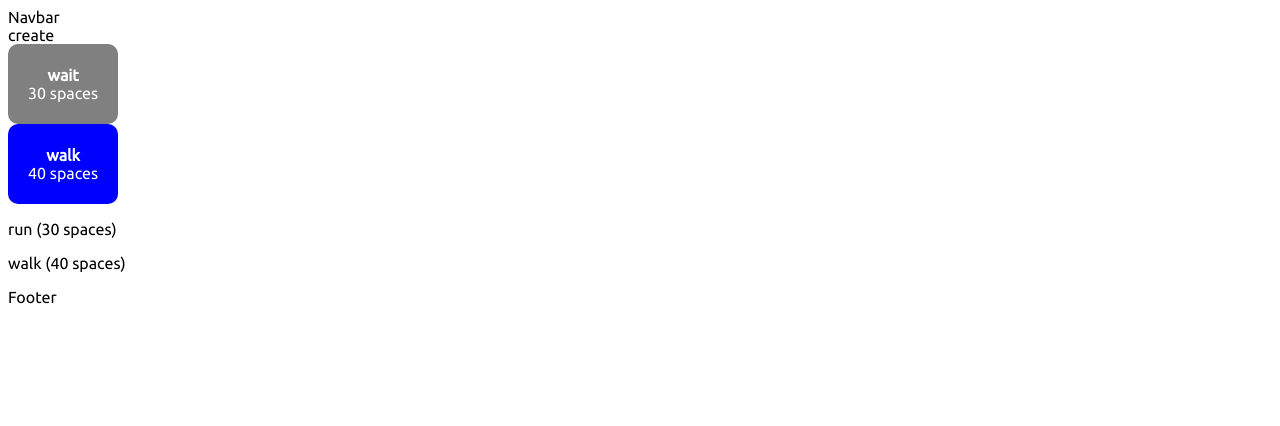
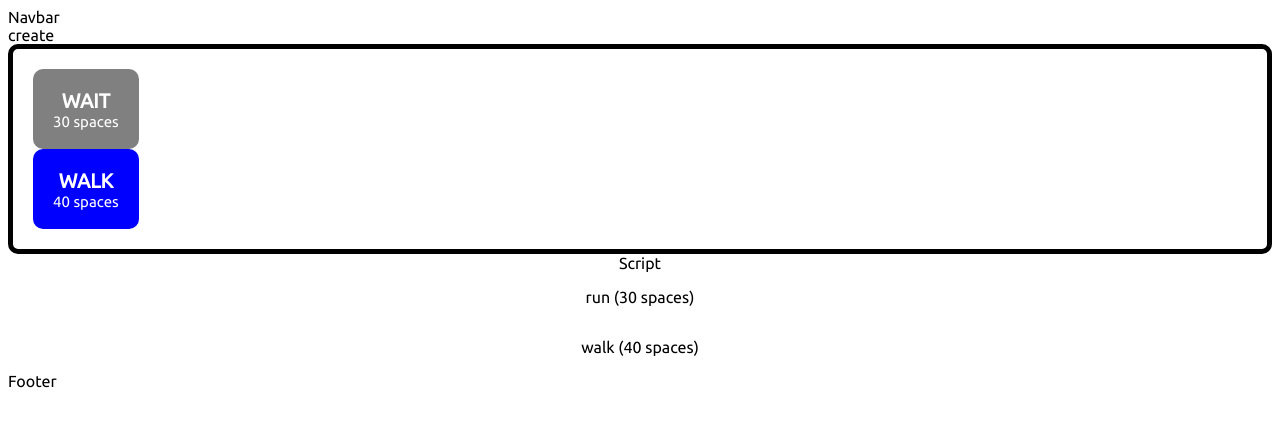
Before and after one commit to itaylor24/Robotokens, a Next.js app in the folder robotokens-app/: page /create in a window 1280 px wide. Shown: the top 426 px of the page. Built offline with nearby package versions, Linux system fonts and the light colour scheme.

Commit message:
styling for scripts and block code

```diff
--- a/robotokens-app/Components/BlockCode/Block.js
+++ b/robotokens-app/Components/BlockCode/Block.js
@@ -7,7 +7,7 @@ const Block = (props) => {
 
     return (<BlockContainer name = {block.name}>
         <BlockTitle name = {block.name}>
-            {block.name}
+            {block.name.toUpperCase()}
         </BlockTitle>
         <BlockInstruction>
             {block.instruction}
@@ -20,10 +20,12 @@ export default Block
 const BlockTitle = styled.div`
     font-weight: bold;
     color: white;
+    font-size: 20px;
 
 `
 const BlockInstruction = styled.div`
     color: white;
+    font-size: 15px;
 `
 
 const BlockContainer = styled.div`
--- a/robotokens-app/Components/BlockCode/BlockList.js
+++ b/robotokens-app/Components/BlockCode/BlockList.js
@@ -1,16 +1,26 @@
 import React from 'react'
 import Block from './Block';
+import styled from 'styled-components';
 
 const BlockList = (props) =>{
 
     const {blocklist} = props;
 
 
-    return (<div>
+    return (<BlockListContainer>
         {blocklist.map((item,index)=>{
             return <Block block = {item} key={`${index}`+item.name} />
         })}
-    </div>)
+    </BlockListContainer>)
 }
 
+const BlockListContainer = styled.div`
+    display:flex;
+    justify-content:center;
+    padding: 20px;
+    border: 5px solid black;
+    flex-direction: column;
+    border-radius: 10px;
+`
+
 export default BlockList
--- a/robotokens-app/Components/BlockCode/CreateBlockCode.js
+++ b/robotokens-app/Components/BlockCode/CreateBlockCode.js
@@ -3,6 +3,8 @@ import Block from './Block';
 import BlockList from './BlockList';
 import CreateBlockButton from './CreateBlockButton';
 import Script from './Script';
+
+import styled from 'styled-components';
 
 const CreateBlockCode = (props) =>{
 
@@ -18,4 +20,7 @@ const CreateBlockCode = (props) =>{
     </div>)
 }
 
+
+
+
 export default CreateBlockCode
--- a/robotokens-app/Components/BlockCode/Script.js
+++ b/robotokens-app/Components/BlockCode/Script.js
@@ -1,16 +1,26 @@
 import React from 'react'
+import styled from 'styled-components';
 
 const Script = (props) =>{
 
     const {script} = props;
 
-    return (<div>
+    return (<ScriptContainer>
+            Script
         {script.map((item, index)=>{
             return(<p key={index}>
                 {item}
             </p>)
         })}
-    </div>)
+    </ScriptContainer>)
 }
 
+
+const ScriptContainer = styled.div`
+    display: flex;
+    justify-content: center;
+    align-items: center;
+    flex-direction: column;
+`
+
 export default Script
--- a/robotokens-app/package.json
+++ b/robotokens-app/package.json
@@ -9,6 +9,7 @@
     "lint": "next lint"
   },
   "dependencies": {
+    "@fontsource/ubuntu": "^4.5.11",
     "babel-plugin-styled-components": "^2.0.7",
     "next": "12.3.1",
     "react": "18.2.0",
```
Also changed, not shown: 1 other file (tests, documents, lock files or other folders).
